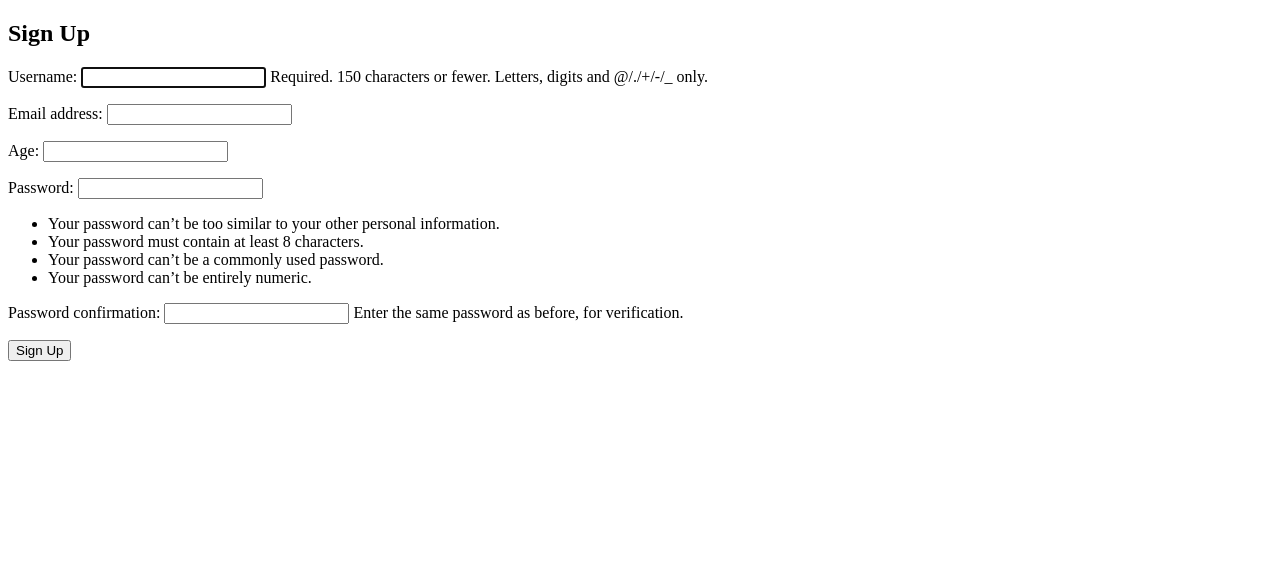
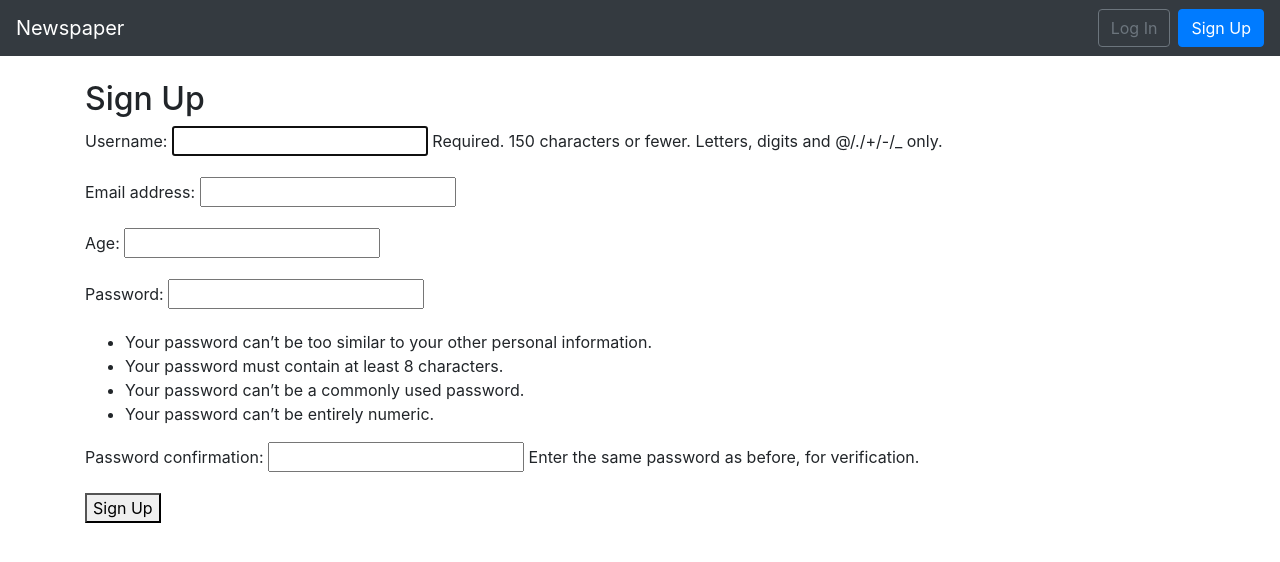
Before and after one commit to YimengL/django-practice, a Django app: page /users/signup/ in a window 1280 px wide. Shown: the top 562 px of the page. Run offline with Django 3.2, Linux system fonts and the light colour scheme; parts of the project's set-up code (start-up, migrations or seed data) failed here and were passed over; some libraries are stand-ins or nearby versions.

Commit message:
add boostrap

```diff
--- a/news/templates/base.html
+++ b/news/templates/base.html
@@ -3,14 +3,64 @@
 <html>
 <head>
     <meta charset="utf-8">
+    <meta name="viewport" content="width=device-width, initial-scale=1, shrink-to-fit=no">
+
+    <!-- Bootstrap CSS -->
+    <link rel="stylesheet"
+          href="https://stackpath.bootstrapcdn.com/bootstrap/4.1.3/css/bootstrap.min.css"
+          integrity="sha384-MCw98/SFnGE8fJT3GXwEOngsV7Zt27NXFoaoApmYm81iuXoPkFOJwJ8ERdknLPMO"
+          crossorigin="anonymous">
     <title>{% block title %}Newspaper App{% endblock title %}</title>
 </head>
 
 <body>
-<main>
-    {% block content %}
-    {% endblock content %}
-</main>
+    <nav class="navbar navbar-expand-md navbar-dark bg-dark mb-4">
+        <a class="navbar-brand" href="{% url 'home' %}">Newspaper</a>
+        <button class="navbar-toggler" type="button" data-toggle="collapse" data-target="#navbarCollapse"
+                aria-controls="navbarCollapse" aria-expanded="false" aria-label="Toggle navigation">
+            <span class="navbar-toggler-icon"></span>
+        </button>
+        <div class="collapse navbar-collapse" id="navbarCollapse">
+            {% if user.is_authenticated %}
+                <ul class="navbar-nav ml-auto">
+                    <li class="nav-item">
+                        <a class="nav-link dropdown-toggle" href="#" id="userMenu" data-toggle="dropdown"
+                           aria-haspopup="true" aria-expanded="false">
+                            {{ user.username }}
+                        </a>
+                        <div class="dropdown-menu dropdown-menu-right" aria-labelledby="userMenu">
+                            <a class="dropdown-item" href="{% url 'password_change' %}">Change password</a>
+                            <div class="dropdown-divider"></div>
+                            <a class="dropdown-item" href="{% url 'logout' %}">Log Out</a>
+                        </div>
+                    </li>
+                </ul>
+            {% else %}
+                <form class="form-inline ml-auto">
+                    <a href="{% url 'login' %}" class="btn btn-outline-secondary">Log In</a>
+                    <a href="{% url 'signup' %}" class="btn btn-primary ml-2">Sign Up</a>
+                </form>
+            {% endif %}
+        </div>
+    </nav>
+    <div class="container">
+        {% block content %}
+        {% endblock content %}
+    </div>
+
+    <!-- Optional JavaScript -->
+    <!-- jQuery first, then Popper.js, then Bootstrap JS -->
+    <script src="https://code.jquery.com/jquery-3.3.1.slim.min.js"
+            integrity="sha384-q8i/X+965DzO0rT7abK41JStQIAqVgRVzpbzo5smXKp4YfRvH+8abtTE1Pi6jizo"
+            crossorigin="anonymous">
+    </script>
+    <script src="https://cdnjs.cloudflare.com/ajax/libs/popper.js/1.14.3/umd/popper.min.js"
+            integrity="sha384-ZMP7rVo3mIykV+2+9J3UJ46jBk0WLaUAdn689aCwoqbBJiSnjAK/l8WvCWPIPm49"
+            crossorigin="anonymous">
+    </script>
+    <script src="https://stackpath.bootstrapcdn.com/bootstrap/4.1.3/js/bootstrap.min.js"
+            integrity="sha384-ChfqqxuZUCnJSK3+MXmPNIyE6ZbWh2IMqE241rYiqJxyMiZ6OW/JmZQ5stwEULTy"
+            crossorigin="anonymous">
+    </script>
 </body>
-
 </html>
```
